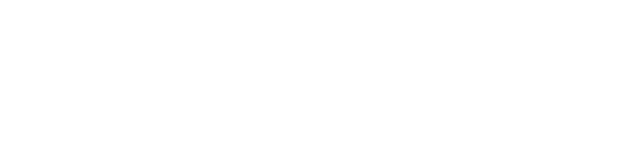
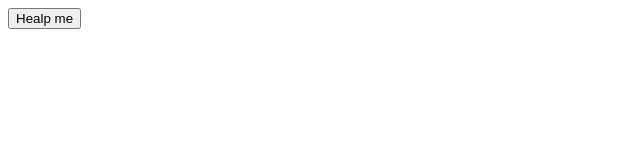
Before and after one commit to Aditya-Chaudhari0/Project-2, a plain HTML site: page index.html in a window 1280 px wide. Shown: the whole page, without its empty margins (0-640 px from the left). Drawn offline with Linux system fonts and the light colour scheme.

Commit message:
Add new button

```diff
--- a/index.html
+++ b/index.html
@@ -6,6 +6,7 @@
     <title>Document</title>
 </head>
 <body>
+    <button> Healp me</button>
 
 </body>
 </html>
```
